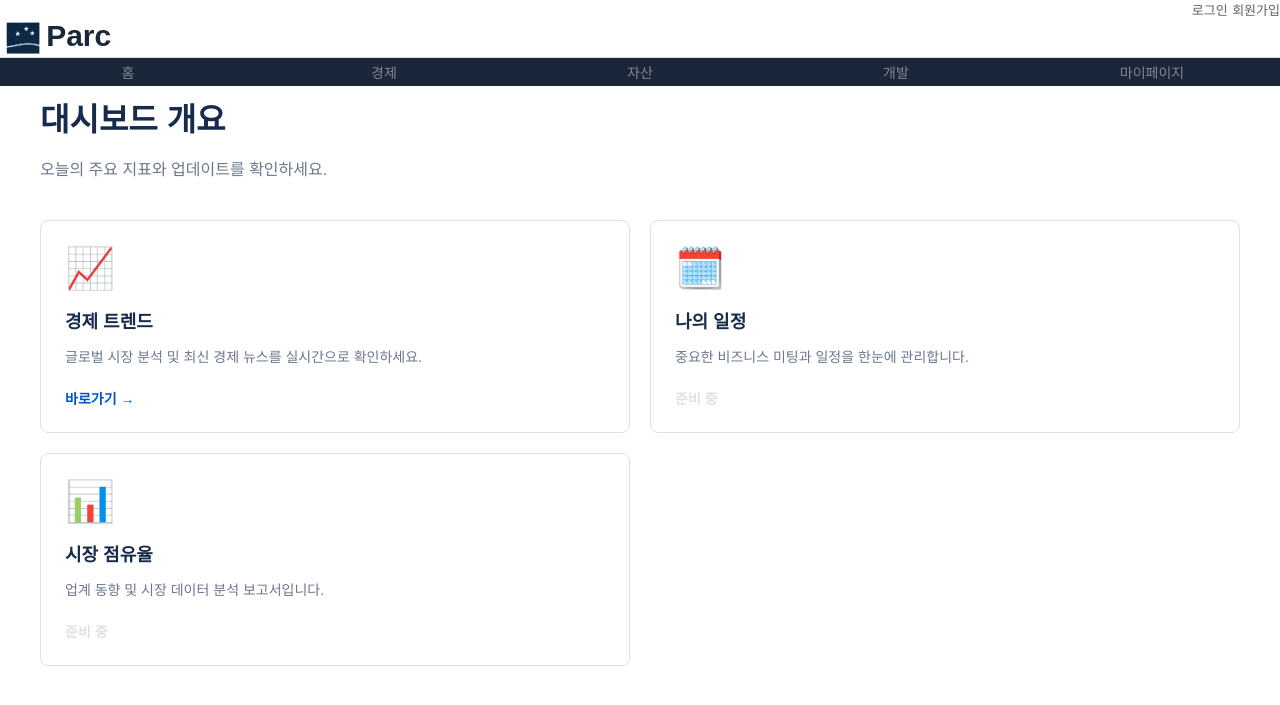
After one commit to jqparc/junq, a FastAPI app: template backend/templates/home/home.html in a window 1280 px wide. The commit adds this page. Shown: the top 705 px of the page. Run offline with FastAPI, Linux system fonts and the light colour scheme; the template is opened without the code that fills it, so the values that code supplies are empty.

Commit message:
home까지 구현 완료

```diff
--- a/backend/main.py
+++ b/backend/main.py
@@ -7,13 +7,14 @@ from fastapi.staticfiles import StaticFiles
 from fastapi.templating import Jinja2Templates
 import models, schemas, auth, crud
 from database import engine, get_db
-from routers import users, posts
+from routers import users, posts, home, auth
+from starlette.middleware.sessions import SessionMiddleware
 
 # 서버 실행 시 DB 테이블 생성
 models.Base.metadata.create_all(bind=engine)
 
 app = FastAPI()
-
+app.add_middleware(SessionMiddleware, secret_key="super-secret-key")
 # [수정 2] 절대 경로 계산 (어디서 실행하든 폴더를 잘 찾게 해줌)
 BASE_DIR = os.path.dirname(os.path.abspath(__file__))
 STATIC_DIR = os.path.join(BASE_DIR, "static")
@@ -36,25 +37,8 @@ app.add_middleware(
     allow_headers=["*"],      # 모든 요청 헤더 허용
 )
 
-# --- [수정 5] 화면(HTML)을 보여주는 라우터 추가 ---
-# 이 부분이 있어야 브라우저 주소창에 쳤을 때 화면이 나옵니다.
-
-@app.get("/")
-def read_home(request: Request):
-    return templates.TemplateResponse("home.html", {"request": request})
-
-@app.get("/login")
-def read_login(request: Request):
-    return templates.TemplateResponse("login.html", {"request": request})
-
-@app.get("/register")
-def read_register(request: Request):
-    return templates.TemplateResponse("register.html", {"request": request})
-
-@app.get("/economy")
-def read_economy(request: Request):
-    return templates.TemplateResponse("economy.html", {"request": request})
-
 # ★ 핵심: 쪼개놓은 라우터들을 여기에 등록합니다.
-app.include_router(users.router)
-app.include_router(posts.router)
+app.include_router(home.router)   # 홈 화면 (주소: /)
+app.include_router(auth.router)   # 로그인/회원가입 (주소: /auth/...)
+app.include_router(users.router)  # 유저 API
+app.include_router(posts.router)  # 게시글 API
--- a/backend/static/css/home/home.css
+++ b/backend/static/css/home/home.css
@@ -1,42 +1,82 @@
-/* 홈 탭 메뉴 영역 */
-.home-tab {
-  display: flex;
-  justify-content: space-evenly;
-  width: 100%;
-  position: fixed;
-  /* top: 60; */
-  z-index: 999;
+/* 1. 그리드 레이아웃 */
+.card-grid {
+    display: grid;
+    grid-template-columns: repeat(2, 1fr);
+    gap: 20px;
+    width: 100%;
 }
 
-/* 각 탭 버튼 스타일 */
-.tab-button {
-  flex: 1;
-  text-align: center;
-  padding: 4px 0;
-  font-size: 15px;
-  font-weight: bold;
-  color: rgba(255, 255, 255, 0.5);
-  background-color: #4a87e2;
-  transition: background-color 0.3s, color 0.3s;
+@media (max-width: 768px) {
+    .card-grid {
+        grid-template-columns: 1fr;
+    }
 }
 
-/* 호버 시 스타일 */
-.tab-button:hover {
-  background-color: #3569b8;
+/* 2. 카드 박스 디자인 */
+.dashboard-card {
+    background: white;
+    border: 1px solid #dfe1e6;
+    border-radius: 8px;
+    padding: 24px;
+    text-align: left;
+    transition: transform 0.2s, box-shadow 0.2s;
+    cursor: pointer;
+    text-decoration: none;
+    display: block;
+    color: inherit;
 }
 
-/* 현재 선택된 탭 강조 */
-.tab-button.active {
-  color: #f5f5f5;
+.dashboard-card:hover {
+    transform: translateY(-5px);
+    box-shadow: 0 4px 12px rgba(0,0,0,0.1);
 }
 
-/* 콘텐츠 영역 */
-.home-indx-content {
-  padding-top: 20px;
-  background-color: #ffffff;
-  max-width: 1200px;
-  margin: 0 auto;
-  line-height: 2;
-  font-size: 16px;
-  color: #222;
+/* 3. 카드 내부 요소 */
+.card-icon {
+    font-size: 40px;
+    margin-bottom: 15px;
 }
+
+.card-title {
+    font-size: 18px;
+    font-weight: bold;
+    margin-bottom: 10px;
+    margin-top: 0;
+    color: #172b4d;
+}
+
+.card-desc {
+    color: #6b778c;
+    font-size: 14px;
+    margin-bottom: 20px;
+    line-height: 1.5;
+}
+
+/* 4. 링크 텍스트 */
+.card-link-text {
+    font-size: 14px;
+    font-weight: bold;
+}
+
+.link-active {
+    color: #0052cc;
+}
+
+.link-disabled {
+    color: #dfe1e6;
+}
+
+/* 5. [추가] 헤더 디자인 (HTML에 남아있던 style 제거용) */
+.dashboard-header {
+    margin-bottom: 40px;
+}
+
+.header-title {
+    font-size: 32px;
+    color: #172b4d;
+    margin-bottom: 10px;
+}
+
+.header-desc {
+    color: #6b778c;
+}
--- a/backend/templates/base.html
+++ b/backend/templates/base.html
@@ -3,60 +3,62 @@
 <head>
     <meta charset="UTF-8">
     <title>{% block title %}내 사이트{% endblock %}</title>
-    <!-- <link rel="stylesheet" href="/static/css/style.css"> -->
-    <!-- <link rel="stylesheet" href="{{ url_for('static', filename='css/common.css') }}">
-    <link rel="stylesheet" href="{{ url_for('static', filename='css/layout.css') }}">
-    <link rel="stylesheet" href="{{ url_for('static', filename='css/home/home.css') }}"> -->
+
+    <link rel="stylesheet" href="{{ url_for('static', path='css/common.css') }}">
+    <link rel="stylesheet" href="{{ url_for('static', path='css/layout.css') }}">
+    <link rel="stylesheet" href="{{ url_for('static', path='css/home/home.css') }}">
 
     {% block extra_css %}{% endblock %}
 
 </head>
 <body>
-    <!-- 상위 탭 메뉴 -->
-   <div class="header-container">
+    <div class="header-container">
       <div class="header-top">
          <div class="header-right">
-            {% if session.user %}
-               <span class="logn-name">{{ session.user.name }}님</span>
-               <a href="{{ url_for('naver_auth.logout') }}" class="login-link">로그아웃</a>
+            {% if request.session.get('user') %}
+               <span class="logn-name">{{ request.session['user']['name']}}님</span>
+               <a href="{{ url_for('home.home_indx') }}" class="login-link">로그아웃</a>
             {% else %}
-               <a href="{{ url_for('auth.login_page') }}" class="login-link">로그인</a>
-               <a href="{{ url_for('auth.signup_page') }}" class="login-link">회원가입</a>
+               <a href="{{ url_for('home.home_indx') }}" class="login-link">로그인</a>
+               <a href="{{ url_for('home.home_indx') }}" class="login-link">회원가입</a>
             {% endif %}
          </div>
       </div>
       <div class="header-main">
          <a href="{{ url_for('home.home_indx') }}" class="logo-link">
             <div class="logo">
-               <img src="{{ url_for('static', filename='img/logo.png') }}" alt="logo">
+               <img src="{{ url_for('static', path='img/logo.png') }}" alt="logo">
             </div>
             <div class="company-name">Parc</div>
          </a>
       </div>
    </div>
-      <!-- 상위 탭 메뉴 -->
-    <nav class="nav-indx">
+      <nav class="nav-indx">
         <a href="{{ url_for('home.home_indx') }}"
            class="top-button {% if active_top == 'home' %}active{% endif %}">홈</a>
-        <a href="{{ url_for('ecnm.ecnm_indx') }}"
+
+        <a href="{{ url_for('home.home_indx') }}"
            class="top-button {% if active_top == 'ecnm' %}active{% endif %}">경제</a>
-        <a href="{{ url_for('asst.asst_indx') }}"
+        <a href="{{ url_for('home.home_indx') }}"
            class="top-button {% if active_top == 'asst' %}active{% endif %}">자산</a>
-        <a href="{{ url_for('dev.dev_indx') }}"
+        <a href="{{ url_for('home.home_indx') }}"
            class="top-button {% if active_top == 'dev' %}active{% endif %}">개발</a>
         <a href="{{ url_for('home.home_indx') }}"
            class="top-button {% if active_top == 'aaa' %}active{% endif %}">마이페이지</a>
     </nav>
-      <!-- 상위 탭 메뉴 -->
-    <nav class="nav-dtl">
+      <nav class="nav-dtl">
       {% for tab in nav_dtl_tabs %}
          <a href="{{ tab.url }}"
-            class="top-button {% if tab.active %}active{% endif %}">{{ tab.name }}</a>
+             class="top-button {% if tab.active %}active{% endif %}">{{ tab.name }}</a>
       {% endfor %}
     </nav>
-  <!-- 페이지별 콘텐츠 -->
   <div class="content">
-      <!-- {% block content %}{% endblock %} -->
+      {% block content %}
+      <div style="text-align: center; margin-top: 50px;">
+         <h1>환영합니다!</h1>
+         <p>여기는 메인 홈 화면입니다.</p>
+      </div>
+      {% endblock %}
   </div>
 </body>
 </html>
--- /dev/null
+++ b/backend/templates/home/home.html
@@ -0,0 +1,48 @@
+{% extends "base.html" %}
+
+{% block title %}메인 페이지 - JunQ{% endblock %}
+
+{% block extra_css %}
+    <link rel="stylesheet" href="{{ url_for('static', path='css/home/home.css') }}">
+{% endblock %}
+
+{% block content %}
+<div class="dashboard-layout">
+
+    <main class="main-content">
+        <header class="dashboard-header">
+            <h1 class="header-title">대시보드 개요</h1>
+            <p class="header-desc">오늘의 주요 지표와 업데이트를 확인하세요.</p>
+        </header>
+
+        <div class="card-grid">
+            <a href="{{ url_for('home.home_indx') }}" class="dashboard-card">
+                <div class="card-icon">📈</div>
+                <h3 class="card-title">경제 트렌드</h3>
+                <p class="card-desc">글로벌 시장 분석 및 최신 경제 뉴스를 실시간으로 확인하세요.</p>
+                <span class="card-link-text link-active">바로가기 →</span>
+            </a>
+
+            <div class="dashboard-card">
+                <div class="card-icon">🗓️</div>
+                <h3 class="card-title">나의 일정</h3>
+                <p class="card-desc">중요한 비즈니스 미팅과 일정을 한눈에 관리합니다.</p>
+                <span class="card-link-text link-disabled">준비 중</span>
+            </div>
+
+            <div class="dashboard-card">
+                <div class="card-icon">📊</div>
+                <h3 class="card-title">시장 점유율</h3>
+                <p class="card-desc">업계 동향 및 시장 데이터 분석 보고서입니다.</p>
+                <span class="card-link-text link-disabled">준비 중</span>
+            </div>
+        </div>
+    </main>
+
+    <script>
+        window.onload = function() {
+            // 사용자 환영 메시지 로직 (필요시 사용)
+        };
+    </script>
+</div>
+{% endblock %}
```
Also changed, not shown: backend/routers/auth.py (added, +22 -0 lines), backend/routers/home.py (added, +22 -0 lines), backend/templates/home.html (deleted, +0 -69 lines).
